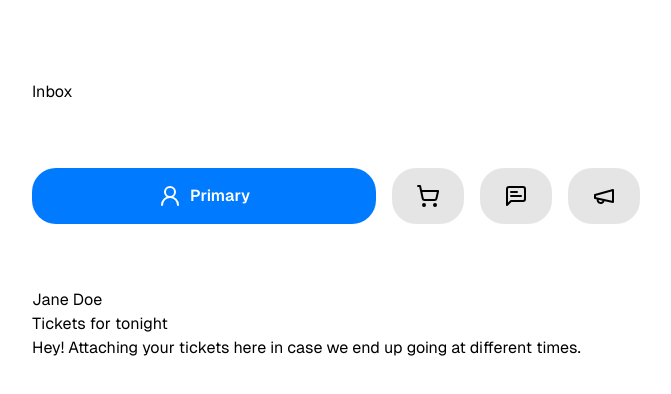
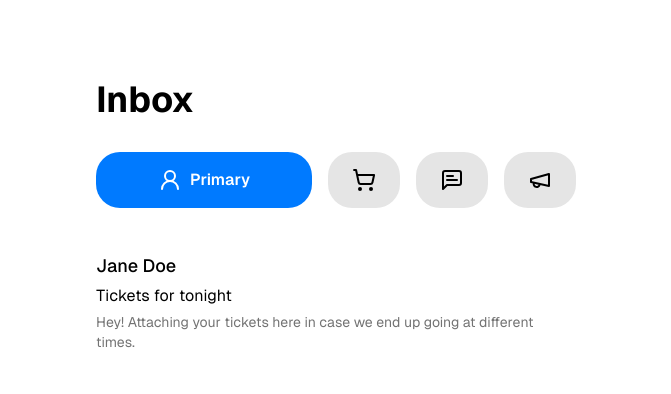
Before and after one commit to Built-With-Code/apple-mail-category-animation, a Next.js app: page / in a window 1280 px wide. Shown: the top 394 px of the page, without its empty margins (304-975 px from the left). Built offline with nearby package versions, Linux system fonts and the light colour scheme.

Commit message:
Updated styling

```diff
--- a/src/app/page.tsx
+++ b/src/app/page.tsx
@@ -48,8 +48,8 @@ export default function Home() {
   }, [activeCategory]);
 
   return (
-    <div className="flex flex-col min-h-screen p-8 pb-20 gap-16 sm:p-20 font-[family-name:var(--font-geist-sans)] max-w-screen-md mx-auto">
-      <h1>Inbox</h1>
+    <div className="flex flex-col min-h-screen p-8 pb-20 gap-8 sm:p-20 font-[family-name:var(--font-geist-sans)] max-w-screen-sm mx-auto">
+      <h1 className="text-4xl font-bold">Inbox</h1>
       <motion.div className="flex gap-4" layout>
         {categories.map((category) => (
           <CategoryBadge
@@ -67,6 +67,7 @@ export default function Home() {
       </motion.div>
       <AnimatePresence initial={false} mode="popLayout">
         <motion.div
+          className="divide-y-[1px]"
           key={activeCategory}
           initial={{ y: 100, opacity: 0 }}
           animate={{ y: 0, opacity: 1 }}
@@ -74,10 +75,10 @@ export default function Home() {
           transition={{ type: "spring", bounce: 0, duration: 0.5 }}
         >
           {emails.map((email) => (
-            <div key={email.id}>
-              <h2>{email.sender}</h2>
+            <div className="flex flex-col gap-1 py-3" key={email.id}>
+              <h2 className="font-medium text-lg">{email.sender}</h2>
               <h3>{email.subject}</h3>
-              <p>{email.description}</p>
+              <p className="text-sm text-neutral-500">{email.description}</p>
             </div>
           ))}
         </motion.div>
```
